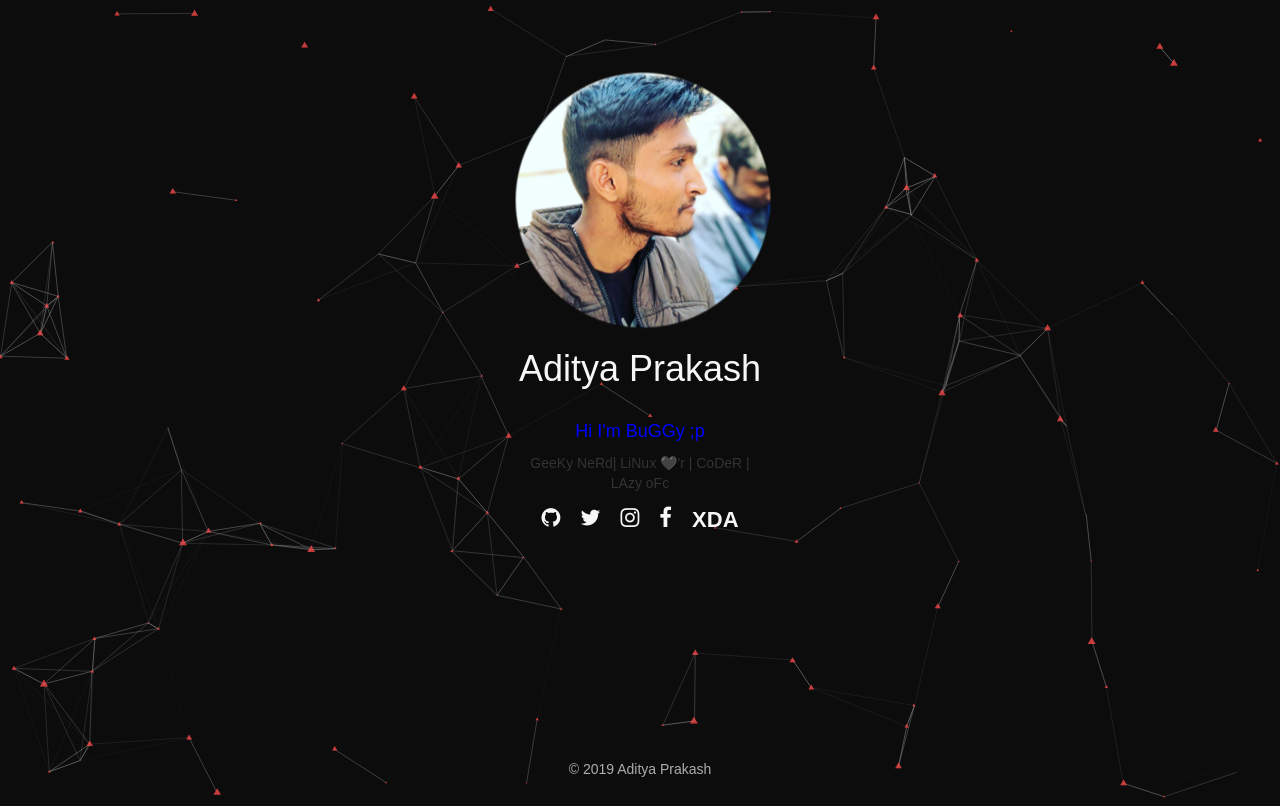
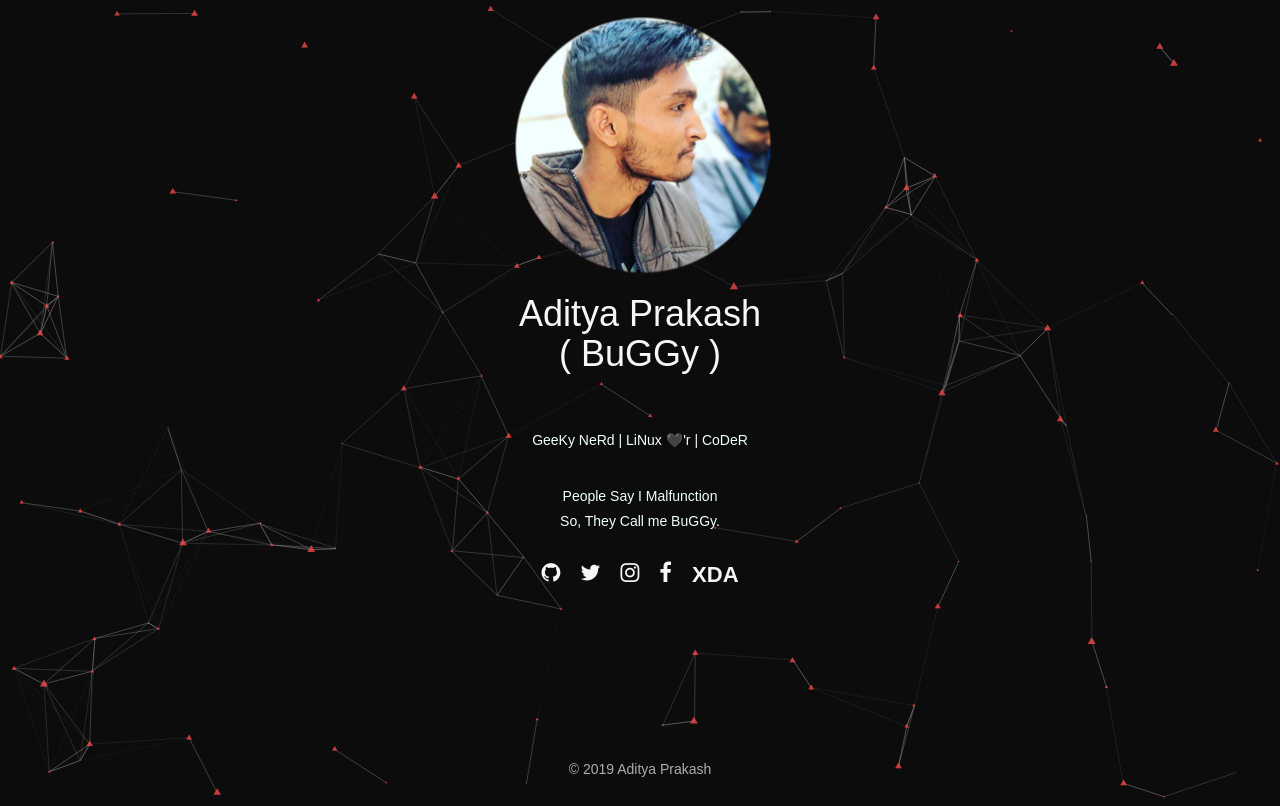
Before and after one commit to adityaeth/adityaeth.github.io, a plain HTML site: page index.html in a window 1280 px wide. Drawn offline with Linux system fonts and the light colour scheme; files whose address does not match are found by name.

Commit message:
Few edits
Edited Colors, Size, etc..
Addedn few useless info.

```diff
--- a/index.html
+++ b/index.html
@@ -15,9 +15,13 @@
 			<figure>
 				<img src="images/profile_img.ico" alt="Aditya Prakash">
 			</figure>
-			<h1>Aditya Prakash</h1>
-			<p><font size="4" color="blue">Hi I'm BuGGy ;p</font></p>
-			<p>GeeKy NeRd| LiNux 🖤'r | CoDeR | LAzy oFc</p>
+			<h1>Aditya Prakash ( BuGGy )</h1>
+			<br>
+			<h5><font color="#F0FFFF">GeeKy NeRd | LiNux 🖤'r | CoDeR</font></h5>
+			<br>
+			<h5><font color="#F0FFFF">People Say I Malfunction</h5></font>
+			<h5><font color="#F0FFFF">So, They Call me BuGGy.</h5></font>
+			<br>
 			<ul class="social">
 				<li><a href="https://github.com/adityaeth" target="_blank"><i class="icon-github"></i></a></li>
 				<li><a href="https://twitter.com/adityaeth" target="_blank"><i class="icon-twitter"></i></a></li>
```
